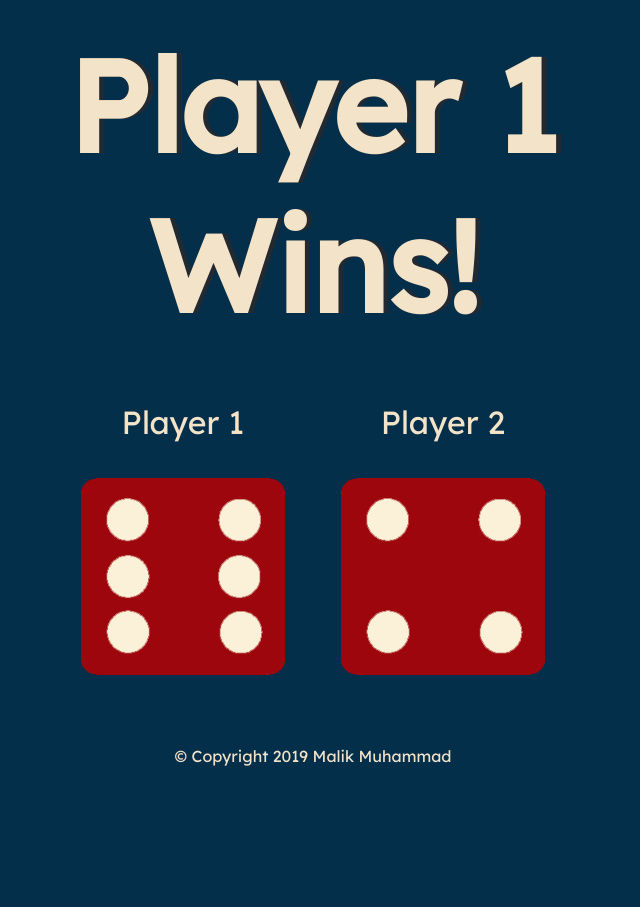
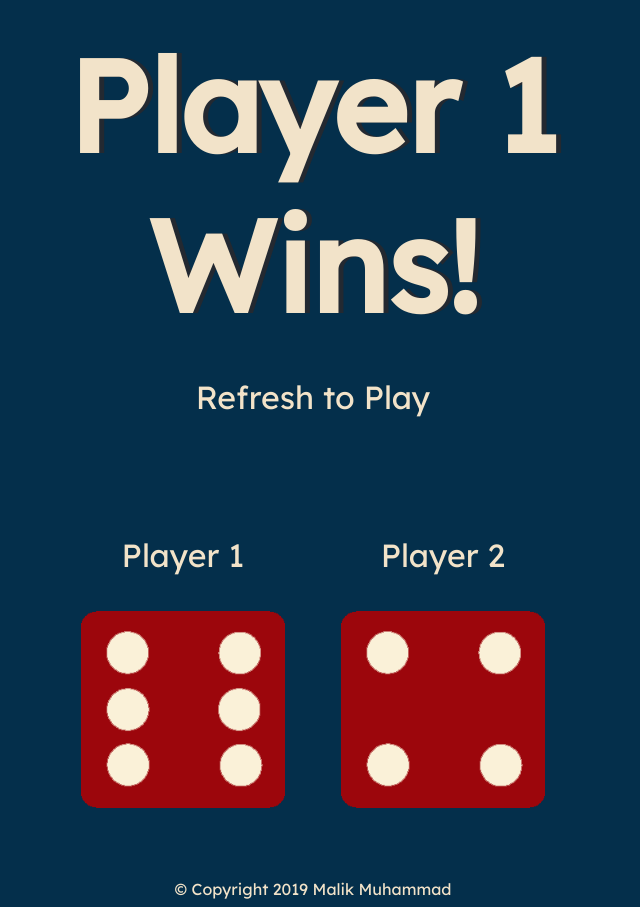
Before and after one commit to mjmuhamm/Dice, a plain HTML site: page index.html in a window 1280 px wide. Shown: the whole page, without its empty margins (327-967 px from the left). Before the commit the page ends 800 px from the top, so only its background shows below. Drawn offline with Linux system fonts and the light colour scheme.

Commit message:
Update index.html

```diff
--- a/index.html
+++ b/index.html
@@ -11,8 +11,11 @@
 
     <div class="container">
       <h1>Refresh Me</h1>
+      <p>Refresh to Play</p>
 
-
+<br>
+<br>
+<br>
 
       <div class="dice">
         <p>Player 1</p>
```
